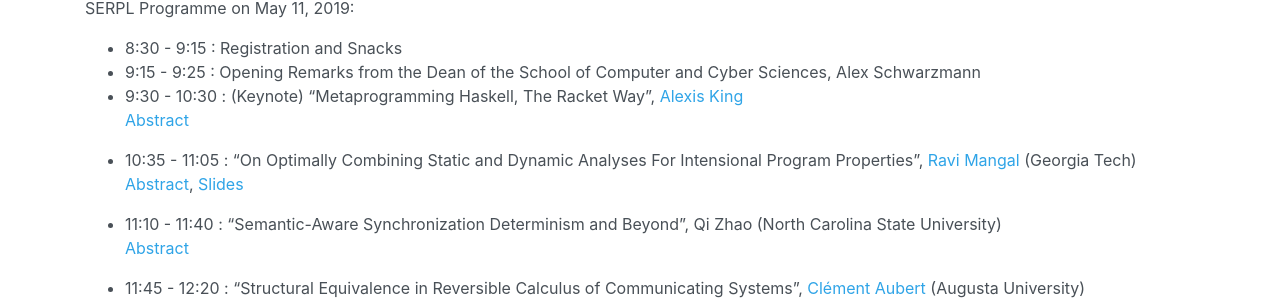
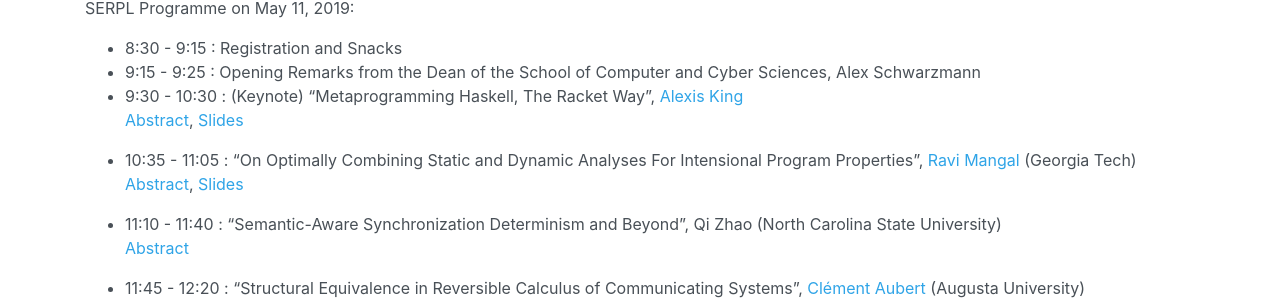
Before and after one commit to the-au-forml-lab/SERPL2019, a Jekyll site: the page built from programme.md, in a window 1280 px wide. Shown: the part 583-886 px from the top of the page. Built offline with Jekyll 4.4.1, drawn with Linux system fonts in a browser that asks for light colours.

Commit message:
Adding Alexis' slides.

```diff
--- a/programme.md
+++ b/programme.md
@@ -13,7 +13,7 @@ SERPL Programme on May 11, 2019:
 - 8:30 - 9:15 : Registration and Snacks
 - 9:15 - 9:25 : Opening Remarks from the Dean of the School of Computer and Cyber Sciences, Alex Schwarzmann
 - 9:30 - 10:30 : (Keynote) "Metaprogramming Haskell, The Racket Way", [Alexis King](https://lexi-lambda.github.io/resume.html)
-    [Abstract](includes/abstracts/Alexis-King.html)
+    [Abstract](includes/abstracts/Alexis-King.html), [Slides](includes/slides/Alexis-King.html)
 
 - 10:35 - 11:05 : "On Optimally Combining Static and Dynamic Analyses For Intensional Program Properties", [Ravi Mangal](https://www.cc.gatech.edu/~rmangal3/) (Georgia Tech)
     [Abstract](includes/abstracts/Ravi-Mangal.pdf), [Slides](includes/slides/Ravi-Mangal.pdf)
```
Also changed, not shown: 1 other file.
